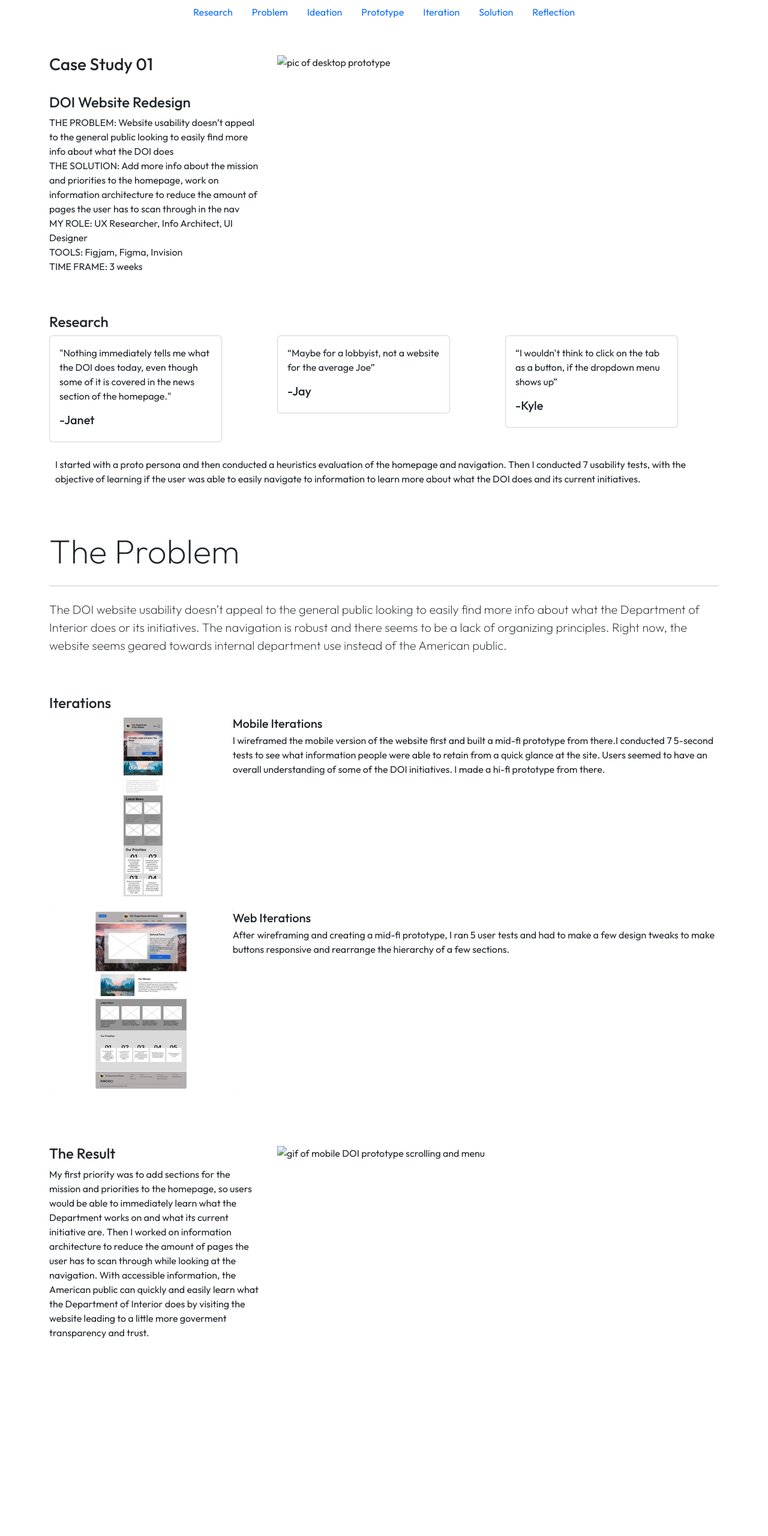
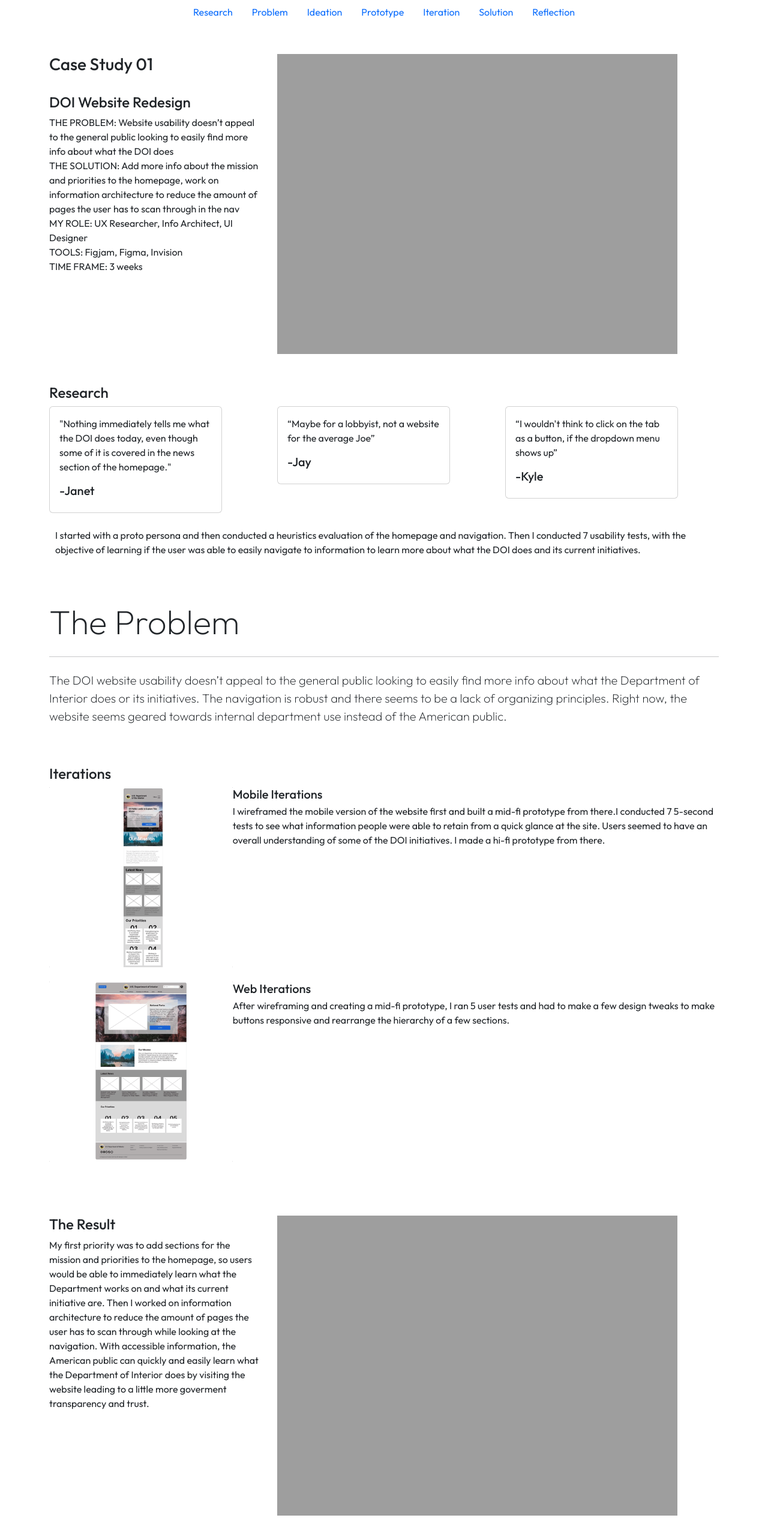
Before and after one commit to meredithfburton/UX_UI_HW_20, a plain HTML site: page index.html in a window 1280 px wide. Shown: the whole page at 60% size. Before the commit the page ends 2299 px from the top, so only its background shows below. Drawn offline with nearby package versions, Linux system fonts and the light colour scheme; the site is published under a folder, as on GitHub Pages, so addresses that start at the root find nothing.

Commit message:
image correction

```diff
--- a/index.html
+++ b/index.html
@@ -51,7 +51,7 @@
                         TOOLS: Figjam, Figma, Invision<br>
                         TIME FRAME: 3 weeks</p>
                 </div>
-                <div class="col-lg-8"><img src="/Images/Hero.png" alt="pic of desktop prototype" height="500px">
+                <div class="col-lg-8"><img src="Images/Hero.png" alt="pic of desktop prototype" height="500px">
                 </div>
             </div>
         </div>
@@ -141,7 +141,7 @@
                 <h4>The Result</h4>
                 <p>My first priority was to add sections for the mission and priorities to the homepage, so users would be able to immediately learn what the Department works on and what its current initiative are. Then I worked on information architecture to reduce the amount of pages the user has to scan through while looking at the navigation. With accessible information, the American public can quickly and easily learn what the Department of Interior does by visiting the website leading to a little more goverment transparency and trust.</p>
             </div>
-            <div class="col-lg-8"><img src="/Images/Finalphone.gif" alt="gif of mobile DOI prototype scrolling and menu" height="500px">
+            <div class="col-lg-8"><img src="Images/Finalphone.gif" alt="gif of mobile DOI prototype scrolling and menu" height="500px">
             </div>
         </div>
     </div>
```
